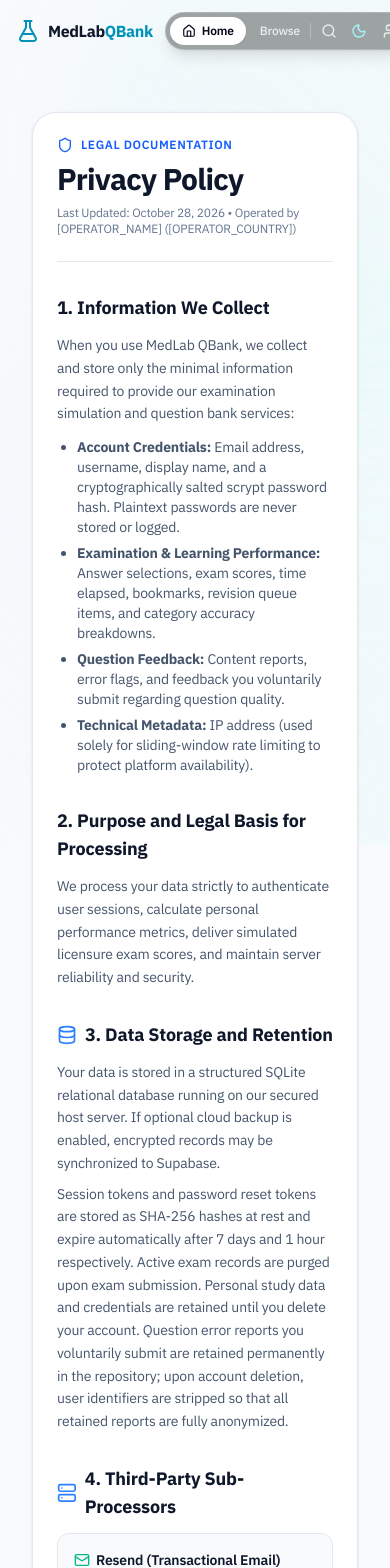
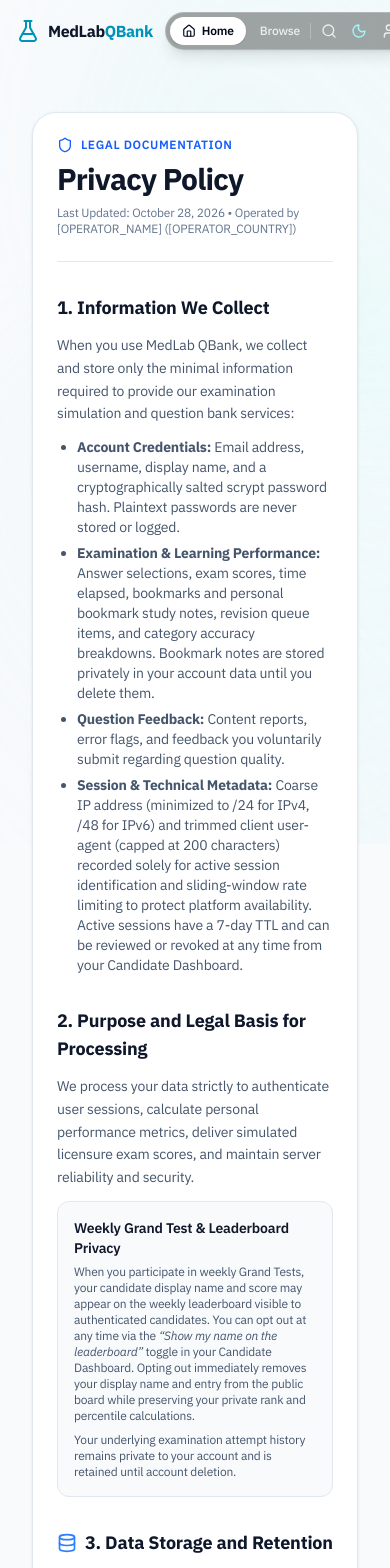
Before and after one commit to sujay-515/Prayogshala-Academy, a React (Vite) app: page /privacy in a window 390 px wide. Shown: the top 1568 px of the page. Built offline with nearby package versions, Linux system fonts and the light colour scheme; no server answers.

Commit message:
docs(legal): update privacy and cookie policies with accurate data disclosures

```diff
--- a/src/pages/CookiesPage.tsx
+++ b/src/pages/CookiesPage.tsx
@@ -22,7 +22,7 @@ const STORAGE_ROWS: Array<{ key: string; purpose: string; lifetime: string }> =
   },
   {
     key: 'medlab_qbank_stats_v2',
-    purpose: 'Offline copy of your progress (answers, bookmarks, mistakes, exam history) so the app still works if the network drops.',
+    purpose: 'Offline copy of your progress (answers, bookmarks, personal notes, mistakes, completed exam attempt history) so the app still works if the network drops. In-progress active exams are held only while taking an exam and purged upon submission.',
     lifetime: 'Until you sign out; the server copy remains while your account exists.',
   },
   {
@@ -81,11 +81,14 @@ export const CookiesPage: React.FC = () => {
               tracking pixels or third-party analytics SDKs. Session authentication uses a bearer token sent in
               the <strong>Authorization</strong> header rather than a cookie.
             </p>
-            <p>
+            <p className="mb-3">
               The application does use your browser&apos;s <strong>localStorage</strong> for the small set of
               preferences and caches listed below. Because these entries are essential to signing in, preserving
               your progress and keeping the interface responsive, they cannot be switched off individually while
               using the platform.
+            </p>
+            <p>
+              Additionally, our service worker utilizes the browser <strong>Cache Storage</strong> API (cache name <code className="text-xs font-mono bg-slate-100 dark:bg-slate-800 px-1 py-0.5 rounded">medlab-shell-v2</code>) solely to pre-cache the static application shell (HTML, compiled JavaScript, CSS stylesheets, and icons) for fast page loading and offline resilience. Cache Storage never stores API responses, question data, personal statistics, or authorization headers, and can be cleared at any time via browser settings.
             </p>
           </section>
 
@@ -116,7 +119,7 @@ export const CookiesPage: React.FC = () => {
               </table>
             </div>
             <p className="mt-3 text-xs text-slate-500 dark:text-slate-400">
-              No passwords, answer keys or payment credentials are ever written to browser storage.
+              No passwords, answer keys or payment credentials are ever written to browser storage. Completed exam attempts are retained in your account statistics until account deletion, whereas in-progress active exam sessions are ephemeral and purged immediately upon exam submission.
             </p>
           </section>
 
--- a/src/pages/PrivacyPage.tsx
+++ b/src/pages/PrivacyPage.tsx
@@ -46,9 +46,9 @@ export const PrivacyPage: React.FC = () => {
             </p>
             <ul className="list-disc pl-5 space-y-1.5 text-sm">
               <li><strong>Account Credentials:</strong> Email address, username, display name, and a cryptographically salted scrypt password hash. Plaintext passwords are never stored or logged.</li>
-              <li><strong>Examination & Learning Performance:</strong> Answer selections, exam scores, time elapsed, bookmarks, revision queue items, and category accuracy breakdowns.</li>
+              <li><strong>Examination &amp; Learning Performance:</strong> Answer selections, exam scores, time elapsed, bookmarks and personal bookmark study notes, revision queue items, and category accuracy breakdowns. Bookmark notes are stored privately in your account data until you delete them.</li>
               <li><strong>Question Feedback:</strong> Content reports, error flags, and feedback you voluntarily submit regarding question quality.</li>
-              <li><strong>Technical Metadata:</strong> IP address (used solely for sliding-window rate limiting to protect platform availability).</li>
+              <li><strong>Session &amp; Technical Metadata:</strong> Coarse IP address (minimized to /24 for IPv4, /48 for IPv6) and trimmed client user-agent (capped at 200 characters) recorded solely for active session identification and sliding-window rate limiting to protect platform availability. Active sessions have a 7-day TTL and can be reviewed or revoked at any time from your Candidate Dashboard.</li>
             </ul>
           </section>
 
@@ -56,9 +56,20 @@ export const PrivacyPage: React.FC = () => {
             <h2 className="text-lg sm:text-xl font-bold text-slate-900 dark:text-white mb-3">
               2. Purpose and Legal Basis for Processing
             </h2>
-            <p>
+            <p className="mb-3">
               We process your data strictly to authenticate user sessions, calculate personal performance metrics, deliver simulated licensure exam scores, and maintain server reliability and security.
             </p>
+            <div className="bg-slate-50 dark:bg-slate-800/50 p-4 rounded-xl border border-slate-200 dark:border-slate-800 text-sm">
+              <h3 className="font-semibold text-slate-900 dark:text-white mb-1.5">
+                Weekly Grand Test &amp; Leaderboard Privacy
+              </h3>
+              <p className="text-xs sm:text-sm text-slate-600 dark:text-slate-300 mb-2">
+                When you participate in weekly Grand Tests, your candidate display name and score may appear on the weekly leaderboard visible to authenticated candidates. You can opt out at any time via the <em>&ldquo;Show my name on the leaderboard&rdquo;</em> toggle in your Candidate Dashboard. Opting out immediately removes your display name and entry from the public board while preserving your private rank and percentile calculations.
+              </p>
+              <p className="text-xs sm:text-sm text-slate-600 dark:text-slate-300">
+                Your underlying examination attempt history remains private to your account and is retained until account deletion.
+              </p>
+            </div>
           </section>
 
           <section>
@@ -70,7 +81,7 @@ export const PrivacyPage: React.FC = () => {
               Your data is stored in a structured SQLite relational database running on our secured host server. If optional cloud backup is enabled, encrypted records may be synchronized to Supabase.
             </p>
             <p>
-              Session tokens and password reset tokens are stored as SHA-256 hashes at rest and expire automatically after 7 days and 1 hour respectively. Active exam records are purged upon exam submission. Personal study data and credentials are retained until you delete your account. Question error reports you voluntarily submit are retained permanently in the repository; upon account deletion, user identifiers are stripped so that all retained reports are fully anonymized.
+              Session tokens and password reset tokens are stored as SHA-256 hashes at rest and expire automatically after 7 days and 1 hour respectively. Active session metadata (coarse IP, trimmed user-agent) is retained for up to 7 days or until you revoke the session from your dashboard. Active in-progress exam states are ephemeral and purged upon exam submission, while completed scored attempts, personal bookmark notes, and study progress are retained until you delete your account. Question error reports you voluntarily submit are retained permanently in the repository; upon account deletion, user identifiers are stripped so that all retained reports are fully anonymized.
             </p>
           </section>
 
@@ -85,7 +96,7 @@ export const PrivacyPage: React.FC = () => {
                   <Mail className="w-4 h-4 text-emerald-500" /> Resend (Transactional Email)
                 </h3>
                 <p className="text-xs text-slate-500 dark:text-slate-400">
-                  Processes user email addresses strictly to deliver password reset tokens, welcome confirmations, and administrator staff invites. Resend does not use email addresses for marketing.
+                  Processes user email addresses strictly to deliver password reset tokens, welcome confirmations, verification links, and administrator staff invites. Resend does not use email addresses for marketing. Note that email verification policy can be configured or disabled by the platform administrator depending on operational requirements.
                 </p>
               </div>
 
```
